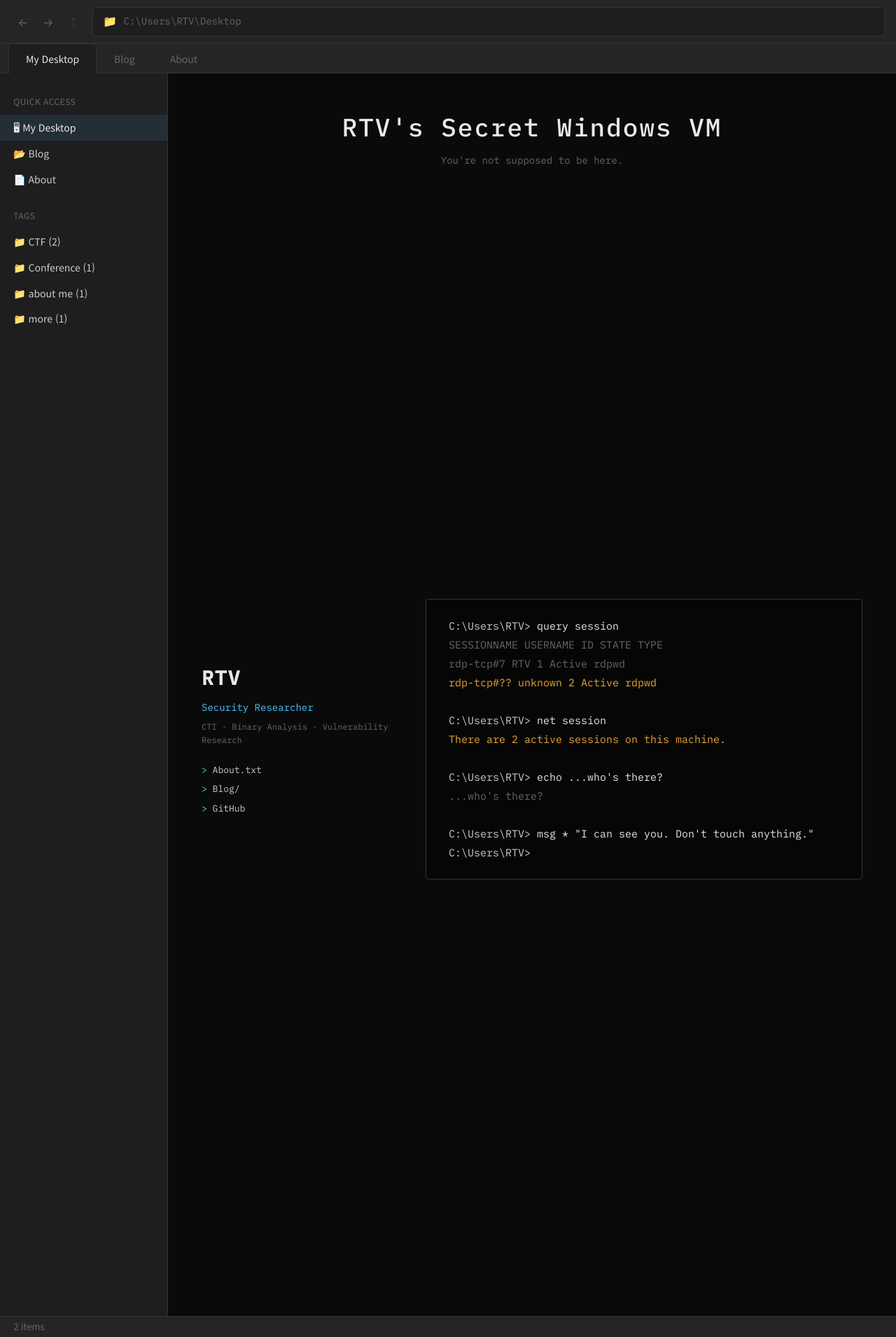
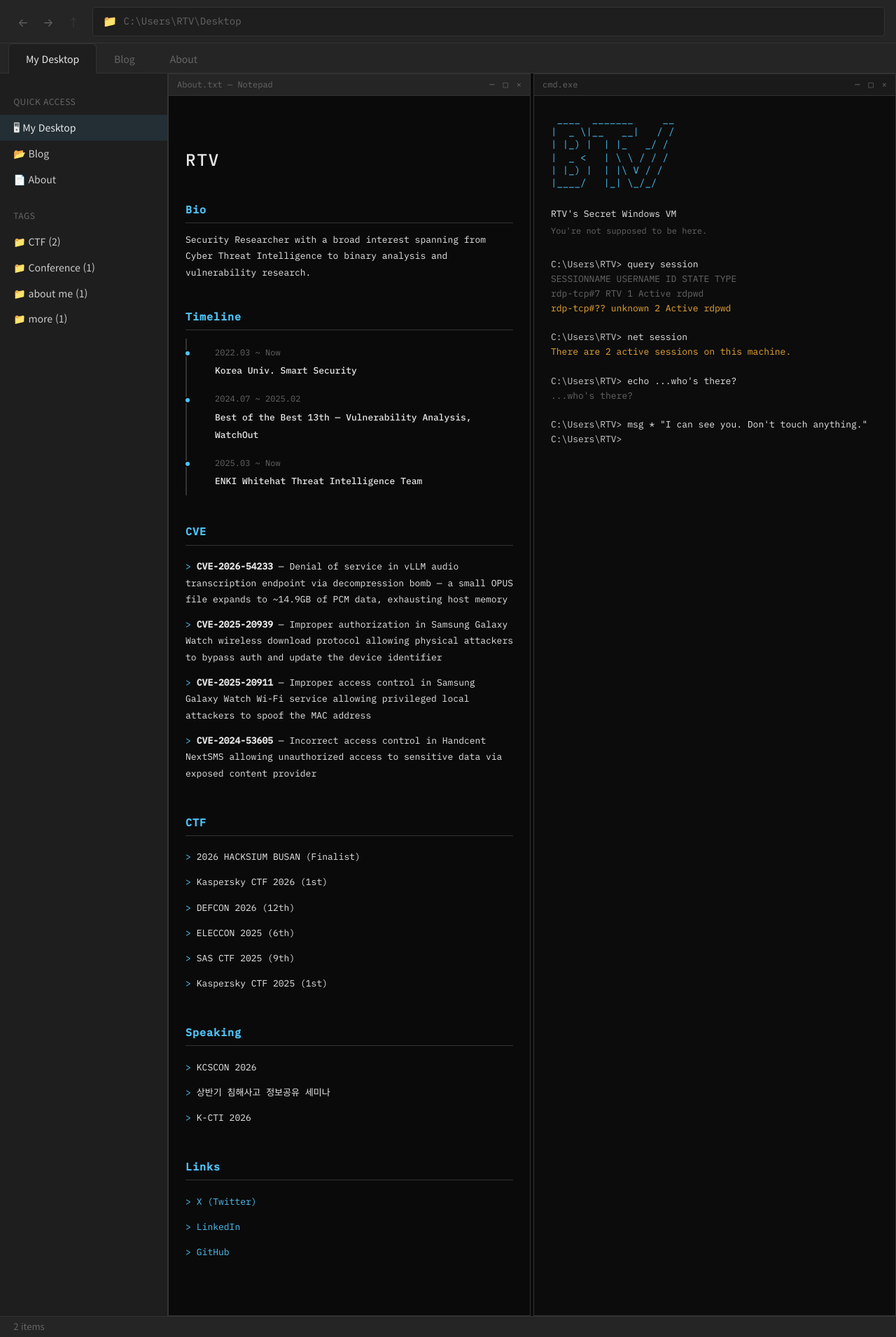
Before and after one commit to RTV-GIT/RTV-GIT.github.io, a Jekyll site: the page built from index.html, in a window 1280 px wide. Shown: the whole page at 70% size. Built offline with Jekyll 4.4.1, drawn with Linux system fonts in a browser that asks for light colours.

Commit message:
홈 페이지 윈도우 창 분할: 왼쪽 About + 오른쪽 터미널 (ASCII 배너)
Co-Authored-By: Claude Opus 4.6 (1M context) <noreply@anthropic.com>

```diff
--- a/assets/css/style.css
+++ b/assets/css/style.css
@@ -231,9 +231,9 @@ body {
 .home-main {
   display: flex;
   flex-direction: column;
-  justify-content: center;
-  gap: 2.5rem;
-  padding: 3rem 3rem !important;
+  gap: 0;
+  padding: 0 !important;
+  overflow: hidden;
 }
 
 .home-hero {
@@ -298,71 +298,100 @@ body {
 
 .home-split {
   display: flex;
-  gap: 2.5rem;
-  align-items: stretch;
+  gap: 4px;
   flex: 1;
+  min-height: 0;
 }
 
-.home-left {
-  flex: 0 0 280px;
+/* ── Windows Panel ── */
+.win-panel {
+  flex: 1;
   display: flex;
   flex-direction: column;
-  justify-content: center;
+  min-height: 0;
+  border: 1px solid var(--border);
 }
 
-.home-right {
-  flex: 1;
+.win-titlebar {
   display: flex;
   align-items: center;
+  justify-content: space-between;
+  padding: 0.35rem 0.75rem;
+  background: var(--surface-2);
+  border-bottom: 1px solid var(--border);
+  flex-shrink: 0;
 }
 
-.home-right .rdp-banner {
-  width: 100%;
+.win-titlebar-dark {
+  background: #1a1a1a;
 }
 
-.home-bio-name {
+.win-titlebar-text {
   font-family: var(--font-mono);
-  font-size: 28px;
-  font-weight: 600;
-  color: var(--fg-bright);
-  letter-spacing: 2px;
+  font-size: 12px;
+  color: var(--fg-dim);
+}
+
+.win-titlebar-buttons {
+  display: flex;
+  gap: 0.75rem;
+}
+
+.win-btn {
+  font-family: var(--font-mono);
+  font-size: 12px;
+  color: var(--fg-dim);
+  cursor: default;
+}
+
+.win-btn-close:hover {
+  color: #e74c3c;
+}
+
+.win-body {
+  flex: 1;
+  overflow-y: auto;
+  padding: 1.5rem;
+  background: var(--bg);
+}
+
+.win-body-scroll {
+  overflow-y: auto;
+}
+
+.win-body-terminal {
+  background: #0c0c0c;
+  font-family: var(--font-mono);
+  font-size: 13px;
+  padding: 1.5rem;
+}
+
+.ascii-banner {
+  font-family: var(--font-mono);
+  font-size: 14px;
+  color: var(--accent);
+  line-height: 1.3;
   margin-bottom: 0.5rem;
 }
 
-.home-bio-role {
+.terminal-tagline {
   font-family: var(--font-mono);
-  font-size: 14px;
-  color: var(--accent);
-  margin-bottom: 0.4rem;
+  font-size: 13px;
+  color: var(--fg-bright);
+  margin-bottom: 0.2rem;
 }
 
-.home-bio-tags {
+.terminal-sub {
   font-family: var(--font-mono);
   font-size: 12px;
   color: var(--fg-dim);
-  margin-bottom: 1.5rem;
+  margin-bottom: 0.5rem;
 }
 
-.home-bio-links {
-  display: flex;
-  flex-direction: column;
-  gap: 0.4rem;
-}
-
-.home-bio-link {
+.rdp-banner-inline {
   font-family: var(--font-mono);
   font-size: 13px;
-  color: var(--fg);
-  text-decoration: none;
-}
-
-.home-bio-link::before {
-  content: '> ';
-  color: var(--accent);
-}
-
-.home-bio-link:hover {
-  color: var(--fg-bright);
+  line-height: 1.6;
 }
 
 .home-shortcuts {
@@ -964,18 +993,7 @@ body {
 
   .home-split {
     flex-direction: column;
-    gap: 1.5rem;
-  }
-
-  .home-left {
-    flex: none;
-    text-align: center;
-  }
-
-  .home-bio-links {
-    flex-direction: row;
-    justify-content: center;
-    gap: 1rem;
+    gap: 4px;
   }
 
   .home-shortcuts {
--- a/index.html
+++ b/index.html
@@ -9,28 +9,113 @@ item_count: "2 items"
 {% include sidebar.html %}
 
 <div class="explorer-main home-main">
+  <div class="home-split">
 
-  <div class="home-hero">
-    <h1 class="home-title">RTV's Secret Windows VM</h1>
-    <p class="home-subtitle">You're not supposed to be here.</p>
+    <!-- 왼쪽 창: About -->
+    <div class="win-panel">
+      <div class="win-titlebar">
+        <span class="win-titlebar-text">About.txt — Notepad</span>
+        <div class="win-titlebar-buttons">
+          <span class="win-btn">─</span>
+          <span class="win-btn">□</span>
+          <span class="win-btn win-btn-close">×</span>
+        </div>
+      </div>
+      <div class="win-body win-body-scroll">
+        <div class="about-content">
+          <p class="about-name">RTV</p>
+
+          <div class="about-section">
+            <h2 class="about-heading">Bio</h2>
+            <p class="about-text">
+              Security Researcher with a broad interest spanning from Cyber Threat Intelligence to binary analysis and vulnerability research.
+            </p>
           </div>
 
-  <div class="home-split">
-    <!-- 왼쪽: 소개 -->
-    <div class="home-left">
-      <p class="home-bio-name">RTV</p>
-      <p class="home-bio-role">Security Researcher</p>
-      <p class="home-bio-tags">CTI · Binary Analysis · Vulnerability Research</p>
-      <div class="home-bio-links">
-        <a href="{{ '/about' | relative_url }}" class="home-bio-link">About.txt</a>
-        <a href="{{ '/blog' | relative_url }}" class="home-bio-link">Blog/</a>
-        <a href="https://github.com/RTV-GIT" target="_blank" class="home-bio-link">GitHub</a>
+          <div class="about-section">
+            <h2 class="about-heading">Timeline</h2>
+            <div class="timeline">
+              <div class="timeline-item">
+                <span class="timeline-date">2022.03 ~ Now</span>
+                <span class="timeline-desc">Korea Univ. Smart Security</span>
+              </div>
+              <div class="timeline-item">
+                <span class="timeline-date">2024.07 ~ 2025.02</span>
+                <span class="timeline-desc">Best of the Best 13th — Vulnerability Analysis, WatchOut</span>
+              </div>
+              <div class="timeline-item">
+                <span class="timeline-date">2025.03 ~ Now</span>
+                <span class="timeline-desc">ENKI Whitehat Threat Intelligence Team</span>
+              </div>
             </div>
           </div>
 
-    <!-- 오른쪽: 터미널 -->
-    <div class="home-right">
-      <div class="rdp-banner">
+          <div class="about-section">
+            <h2 class="about-heading">CVE</h2>
+            <ul class="about-list">
+              <li><span class="cve-id">CVE-2026-54233</span> — Denial of service in vLLM audio transcription endpoint via decompression bomb — a small OPUS file expands to ~14.9GB of PCM data, exhausting host memory</li>
+              <li><span class="cve-id">CVE-2025-20939</span> — Improper authorization in Samsung Galaxy Watch wireless download protocol allowing physical attackers to bypass auth and update the device identifier</li>
+              <li><span class="cve-id">CVE-2025-20911</span> — Improper access control in Samsung Galaxy Watch Wi-Fi service allowing privileged local attackers to spoof the MAC address</li>
+              <li><span class="cve-id">CVE-2024-53605</span> — Incorrect access control in Handcent NextSMS allowing unauthorized access to sensitive data via exposed content provider</li>
+            </ul>
+          </div>
+
+          <div class="about-section">
+            <h2 class="about-heading">CTF</h2>
+            <ul class="about-list">
+              <li>2026 HACKSIUM BUSAN (Finalist)</li>
+              <li>Kaspersky CTF 2026 (1st)</li>
+              <li>DEFCON 2026 (12th)</li>
+              <li>ELECCON 2025 (6th)</li>
+              <li>SAS CTF 2025 (9th)</li>
+              <li>Kaspersky CTF 2025 (1st)</li>
+            </ul>
+          </div>
+
+          <div class="about-section">
+            <h2 class="about-heading">Speaking</h2>
+            <ul class="about-list">
+              <li>KCSCON 2026</li>
+              <li>상반기 침해사고 정보공유 세미나</li>
+              <li>K-CTI 2026</li>
+            </ul>
+          </div>
+
+          <div class="about-section">
+            <h2 class="about-heading">Links</h2>
+            <ul class="about-list about-links">
+              <li><a href="https://x.com/1234rffsda" target="_blank" class="about-link">X (Twitter)</a></li>
+              <li><a href="https://www.linkedin.com/in/%EC%98%81%EC%9A%B4-%EA%B9%80-8b01803a5/" target="_blank" class="about-link">LinkedIn</a></li>
+              <li><a href="https://github.com/RTV-GIT" target="_blank" class="about-link">GitHub</a></li>
+            </ul>
+          </div>
+        </div>
+      </div>
+    </div>
+
+    <!-- 오른쪽 창: Terminal -->
+    <div class="win-panel">
+      <div class="win-titlebar win-titlebar-dark">
+        <span class="win-titlebar-text">cmd.exe</span>
+        <div class="win-titlebar-buttons">
+          <span class="win-btn">─</span>
+          <span class="win-btn">□</span>
+          <span class="win-btn win-btn-close">×</span>
+        </div>
+      </div>
+      <div class="win-body win-body-terminal">
+        <pre class="ascii-banner">
+ ____  _______     __
+|  _ \|__   __|   / /
+| |_) |  | |_   _/ /
+|  _ <   | \ \ / / /
+| |_) |  | |\ V / /
+|____/   |_| \_/_/
+        </pre>
+        <div class="terminal-tagline">RTV's Secret Windows VM</div>
+        <div class="terminal-sub">You're not supposed to be here.</div>
+        <div class="rdp-line">&nbsp;</div>
+        <div class="rdp-banner-inline">
           <div class="rdp-line">C:\Users\RTV> <span class="rdp-typing">query session</span></div>
           <div class="rdp-line dim"> SESSIONNAME    USERNAME    ID  STATE   TYPE</div>
           <div class="rdp-line dim"> rdp-tcp#7      RTV         1   Active  rdpwd</div>
@@ -49,3 +134,4 @@ item_count: "2 items"
     </div>
 
   </div>
+</div>
```
Lines whose indentation alone changed are shown as unchanged.
